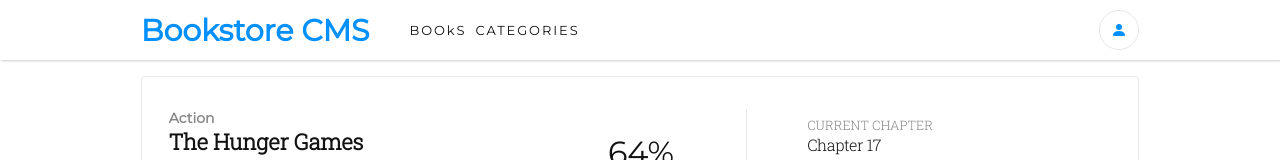
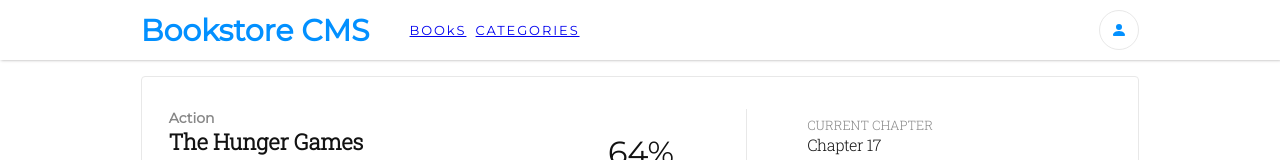
Before and after one commit to Mahamadou-Nouridine/Bookstore, a React (Create React App) app: page / in a window 1280 px wide. Shown: the top 160 px of the page. Built offline with nearby package versions, Linux system fonts and the light colour scheme.

Commit message:
Add navigation link

```diff
--- a/src/components/Navbar.jsx
+++ b/src/components/Navbar.jsx
@@ -1,3 +1,4 @@
+import { Link } from 'react-router-dom';
 import { BsFillPersonFill } from 'react-icons/bs';
 import styles from './styles/Navbar.module.css';
 
@@ -7,8 +8,8 @@ const Navbar = () => (
       <div>
         <h1>Bookstore CMS</h1>
         <ul>
-          <li>BOOkS</li>
-          <li>CATEGORIES</li>
+          <li><Link to="/">BOOkS</Link></li>
+          <li><Link to="/categories">CATEGORIES</Link></li>
         </ul>
       </div>
 
```
